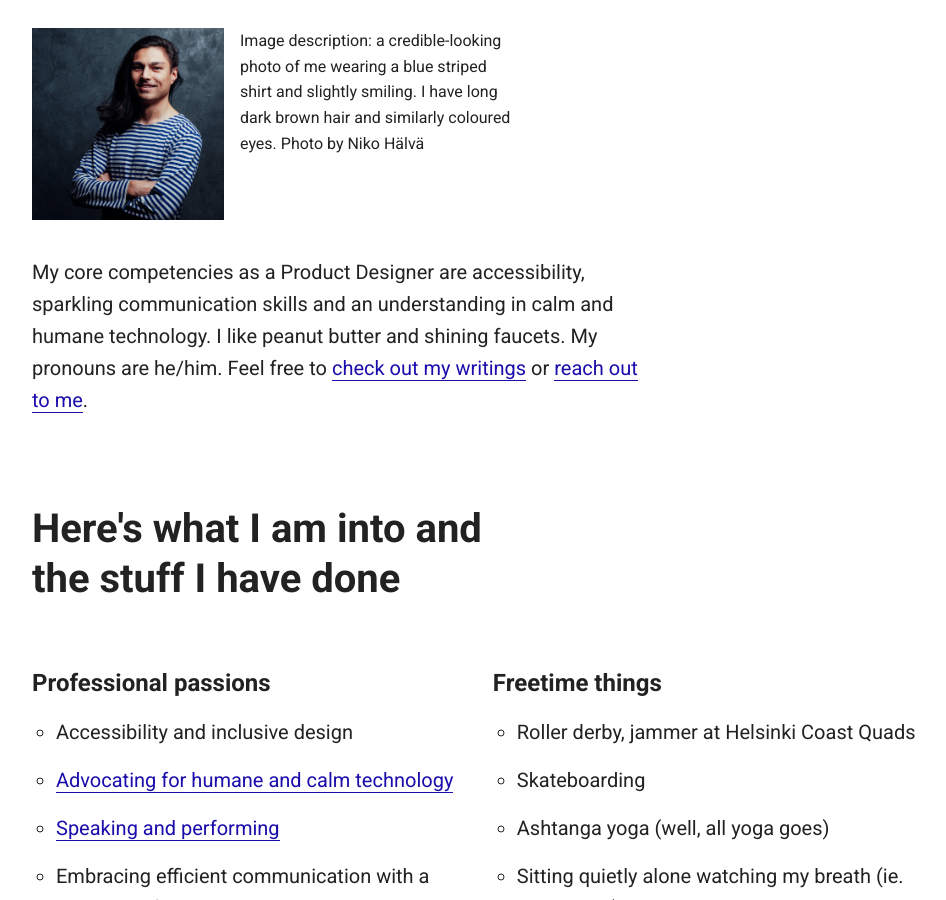
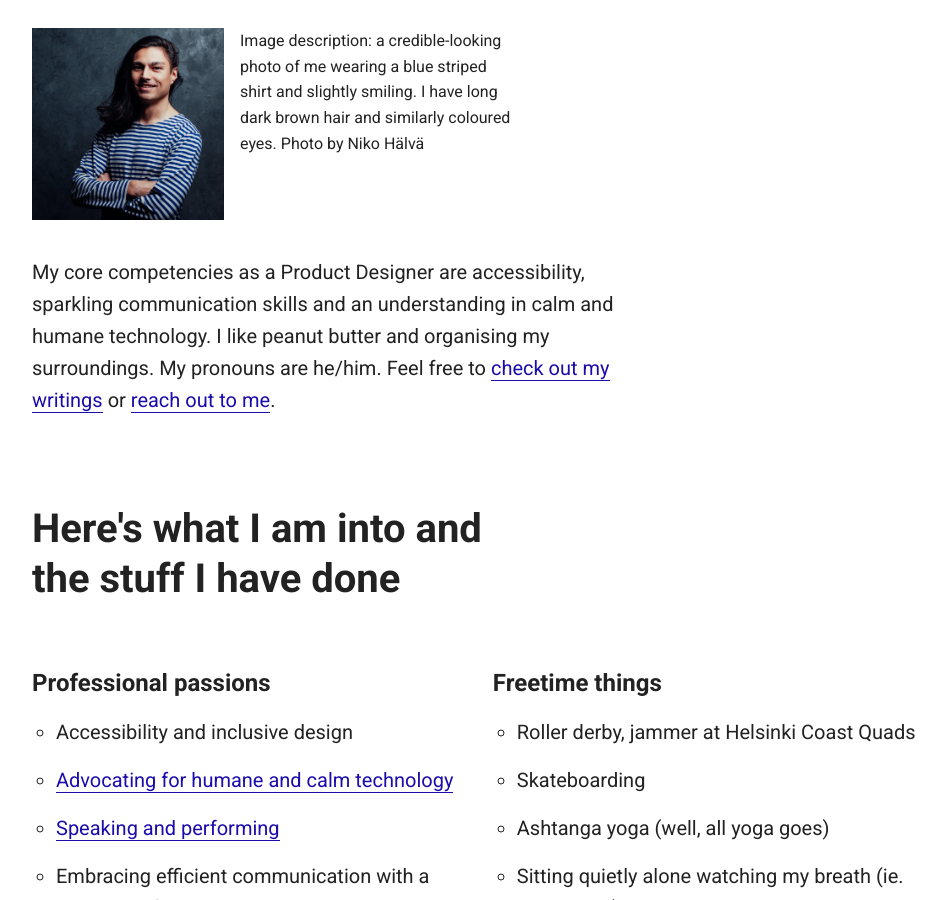
Before and after one commit to jesseu/jesseu.github.io, a Jekyll site: the page built from index.html, in a window 1280 px wide and 900 px high, scrolled down 411 px. Shown: the whole window, without its empty margins (128-1074 px from the left). Built offline with Jekyll 4.4.1, drawn with Linux system fonts in a browser that asks for light colours.

Commit message:
Update index.html

```diff
--- a/index.html
+++ b/index.html
@@ -16,7 +16,7 @@
 
 	<div class="row">
 		<div class="eight columns">
-			<p>My core competencies as a Product Designer are accessibility, sparkling communication skills and an understanding in calm and humane technology</a>. I like peanut butter and shining faucets. My pronouns are he/him. Feel free to <a href="#writings">check out my writings</a> or <a href="#connect">reach out to me</a>.</p>
+			<p>My core competencies as a Product Designer are accessibility, sparkling communication skills and an understanding in calm and humane technology</a>. I like peanut butter and organising my surroundings. My pronouns are he/him. Feel free to <a href="#writings">check out my writings</a> or <a href="#connect">reach out to me</a>.</p>
 		</div>
 	</div>
 
```
